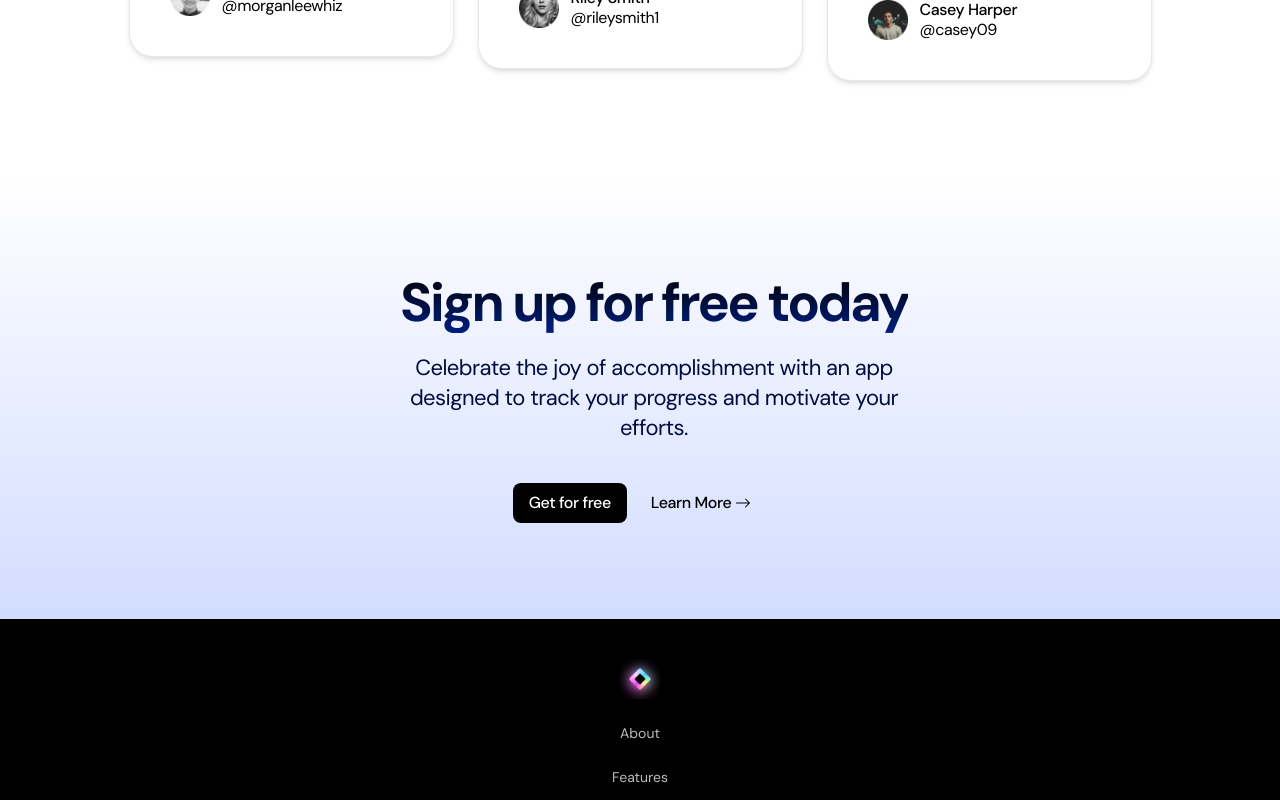
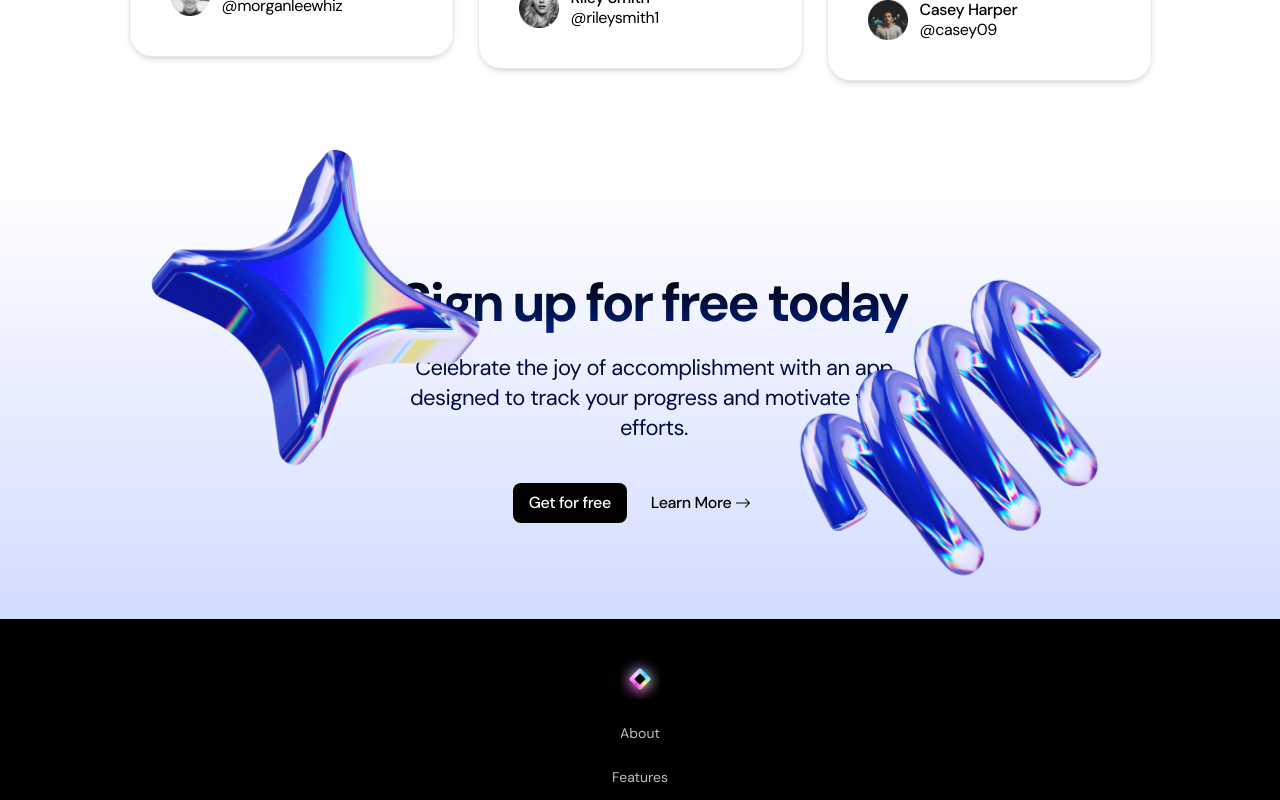
Before and after one commit to aashirisrar/saas-landing-page, a Next.js app: page / in a window 1280 px wide. Shown: the part 4060-4860 px from the top of the page. Built offline with nearby package versions, Linux system fonts and the light colour scheme.

Commit message:
added images in cta section

```diff
--- a/app/sections/CallToAction.tsx
+++ b/app/sections/CallToAction.tsx
@@ -1,15 +1,36 @@
 "use client";
+
+import Image from "next/image";
+
+import starImage from "@/public/assets/star.png";
+import springImage from "@/public/assets/spring.png";
 
 import Button from "@/components/Button";
 import Heading from "@/components/Heading";
 
 export const CallToAction = () => {
   return (
-    <section className="xl:px-96 lg:px-20 py-[96px] px-5 bg-gradient-to-b from-[#FFFFFF] to-[#D2DCFF]">
-      <Heading
-        heading="Sign up for free today"
-        subHeading="Celebrate the joy of accomplishment with an app designed to track your progress and motivate your efforts."
-      />
+    <section className="overflow-x-clip xl:px-96 lg:px-20 py-[96px] px-5 bg-gradient-to-b from-[#FFFFFF] to-[#D2DCFF]">
+      <div className="relative">
+        <Heading
+          heading="Sign up for free today"
+          subHeading="Celebrate the joy of accomplishment with an app designed to track your progress and motivate your efforts."
+        />
+        <Image
+          src={starImage}
+          width={360}
+          height={360}
+          alt="star Image"
+          className="hidden md:block absolute -left-[250px] -top-[137px]"
+        />
+        <Image
+          src={springImage}
+          width={360}
+          height={360}
+          alt="spring Image"
+          className="hidden md:block absolute -right-[231px] -top-[19px]"
+        />
+      </div>
       <div className="flex items-center justify-center gap-2 pt-[40px]">
         <Button onClick={() => {}} title="Get for free" />
         <Button
```
